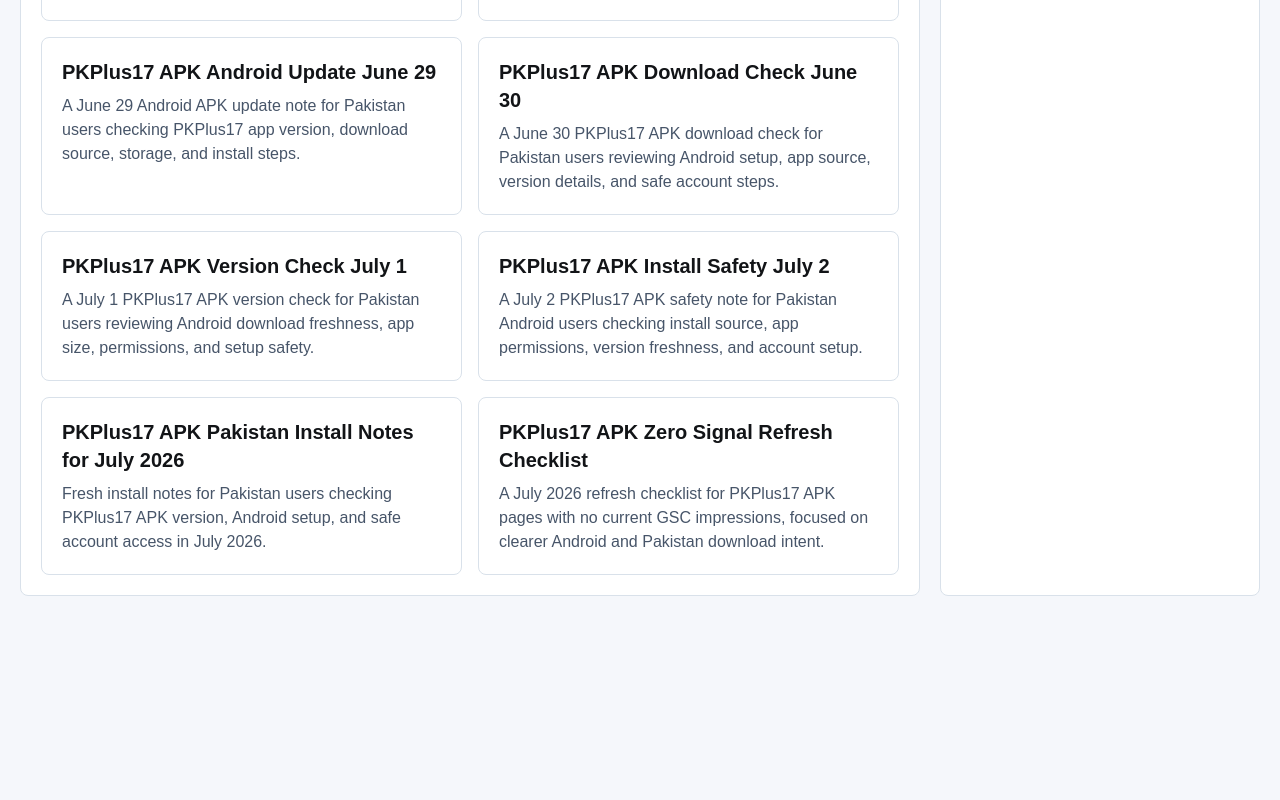
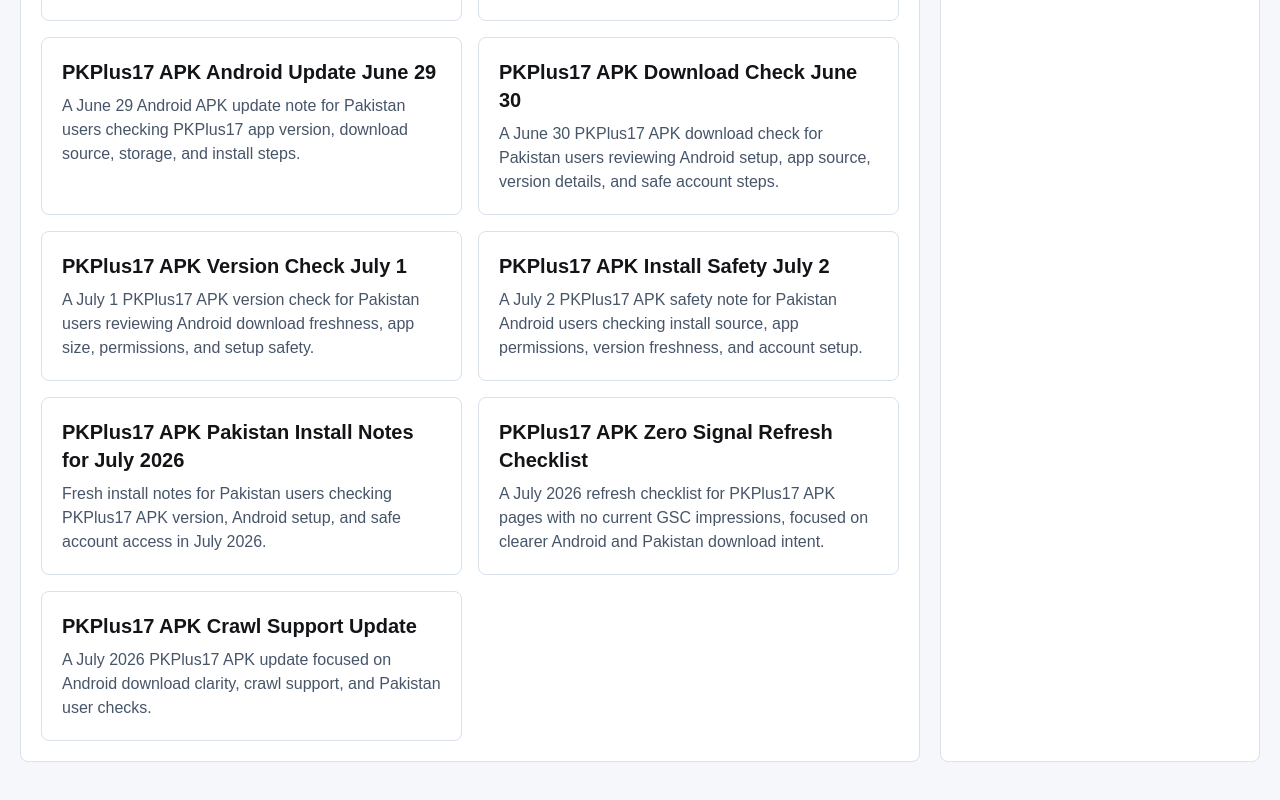
Before and after one commit to liu061199-ship-it/pkplus17-bulk-site-factory, a Next.js app: page /pkplus17apk in a window 1280 px wide. Shown: the part 1951-2751 px from the top of the page. Before the commit the page ends 2587 px from the top, so only its background shows below. Built offline with nearby package versions, Linux system fonts and the light colour scheme.

Commit message:
Add July 6 SEO content updates

```diff
--- a/content/articles.json
+++ b/content/articles.json
@@ -495,5 +495,40 @@
     "description": "A focused update for the visible pk17 query signal, connecting short brand searches to PKPlus17 Pakistan guidance.",
     "date": "2026-07-05",
     "content": "The short query pk17 remains the only visible query in GSC. Use it as a brand shorthand, not as a repeated keyword. Explain that Pakistan users may search pk17 when looking for PKPlus17 guides, APK notes, login direction, and local payment context, then route them to the most relevant pages with natural internal links."
+  },
+  {
+    "slug": "pkplus17-apk-crawl-support-july-6",
+    "title": "PKPlus17 APK Crawl Support Update",
+    "description": "A July 2026 PKPlus17 APK update focused on Android download clarity, crawl support, and Pakistan user checks.",
+    "date": "2026-07-06",
+    "content": "The APK site still has no reliable GSC impressions, so the safest update is to improve crawl support and user clarity. Keep Android version details visible, link to install and safety pages, and explain source checks in short sections. This helps Google understand that the page serves APK download intent for Pakistan users without duplicating the guide or game domains."
+  },
+  {
+    "slug": "pkplus17-game-serp-hold-july-6",
+    "title": "PKPlus17 Game SERP Hold Notes",
+    "description": "A focused PKPlus17 Game update for preserving early search visibility around review and feature intent.",
+    "date": "2026-07-06",
+    "content": "PKPlus17 Game continues to show a small but strong average position signal. The page should keep review language stable, add clear feature summaries, and avoid sudden title changes. Pakistan users comparing game apps need lobby notes, login flow context, payment expectations, and a direct path to deeper guides."
+  },
+  {
+    "slug": "pkplus17-download-discovery-hold-july-6",
+    "title": "PKPlus17 Download Discovery Hold Update",
+    "description": "A July 2026 download-site update after Google discovered the PKPlus17 download keyword URL but has not indexed it yet.",
+    "date": "2026-07-06",
+    "content": "The download keyword URL is discovered but not indexed, so the best next step is stability. Keep the URL unchanged, preserve sitemap inclusion, and add supporting download articles that point back to the keyword guide. Avoid aggressive rewrites while waiting for Google to crawl the discovered URL."
+  },
+  {
+    "slug": "pkplus17-guide-login-register-faq-july-6",
+    "title": "PKPlus17 Login Register FAQ Follow-Up",
+    "description": "A guide-site update focused on PKPlus17 login, register, APK FAQ, bonus terms, and Pakistan account setup intent.",
+    "date": "2026-07-06",
+    "content": "PKPlus17 Guide has early visibility, so the page should reinforce practical FAQ intent. Explain how users think about login, registration, bonus checks, APK notes, and payment context before starting. Keep the answers neutral and route readers to the register and login keyword pages for more focused information."
+  },
+  {
+    "slug": "pk17-query-support-july-6",
+    "title": "PK17 Query Support for Pakistan Users",
+    "description": "A PKPlus17 Pakistan update focused on the visible pk17 query, brand shorthand, local intent, and internal routing.",
+    "date": "2026-07-06",
+    "content": "The pk17 query remains visible in GSC, so this update supports brand shorthand without overusing it. Pakistan users may search pk17 when they want PKPlus17 APK notes, guide pages, login direction, or payment context. Use natural wording, link to the main Pakistan guide, and keep the page official-looking and easy to scan."
   }
 ]
--- a/sites/sites.json
+++ b/sites/sites.json
@@ -50,7 +50,8 @@
       "pkplus17-apk-version-check-july-1",
       "pkplus17-apk-install-safety-july-2",
       "pkplus17-apk-pakistan-install-july-4",
-      "pkplus17-apk-zero-signal-refresh-july-5"
+      "pkplus17-apk-zero-signal-refresh-july-5",
+      "pkplus17-apk-crawl-support-july-6"
     ]
   },
   {
@@ -104,7 +105,8 @@
       "pkplus17-game-mobile-review-july-1",
       "pkplus17-game-search-signal-july-2",
       "pkplus17-game-rank-signal-july-4",
-      "pkplus17-game-top-position-followup-july-5"
+      "pkplus17-game-top-position-followup-july-5",
+      "pkplus17-game-serp-hold-july-6"
     ]
   },
   {
@@ -159,7 +161,8 @@
       "pkplus17-download-tutorial-map-july-1",
       "pkplus17-download-crawl-followup-july-2",
       "pkplus17-download-indexing-followup-july-4",
-      "pkplus17-download-discovered-not-indexed-july-5"
+      "pkplus17-download-discovered-not-indexed-july-5",
+      "pkplus17-download-discovery-hold-july-6"
     ]
   },
   {
@@ -214,7 +217,8 @@
       "pkplus17-bonus-claim-check-july-1",
       "pkplus17-bonus-trust-check-july-2",
       "pkplus17-guide-faq-intent-july-4",
-      "pkplus17-guide-early-visibility-july-5"
+      "pkplus17-guide-early-visibility-july-5",
+      "pkplus17-guide-login-register-faq-july-6"
     ]
   },
   {
@@ -268,7 +272,8 @@
       "pkplus17-pakistan-search-brief-july-1",
       "pkplus17-pakistan-visibility-brief-july-2",
       "pk17-pakistan-query-optimization-july-4",
-      "pk17-pakistan-brand-signal-july-5"
+      "pk17-pakistan-brand-signal-july-5",
+      "pk17-query-support-july-6"
     ]
   }
 ]
--- a/templates/site-template.ts
+++ b/templates/site-template.ts
@@ -17,7 +17,7 @@ function jsonLd(value: unknown) {
   return JSON.stringify(value).replace(/</g, "\\u003c");
 }
 
-const lastModified = "2026-07-05";
+const lastModified = "2026-07-06";
 
 export function keywordSlug(keyword: string) {
   return keyword
```
